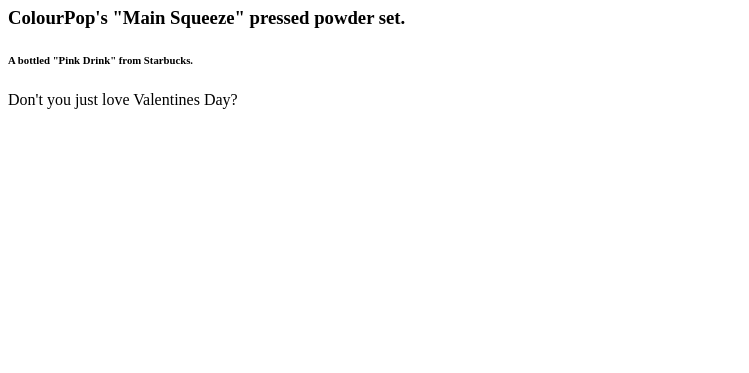
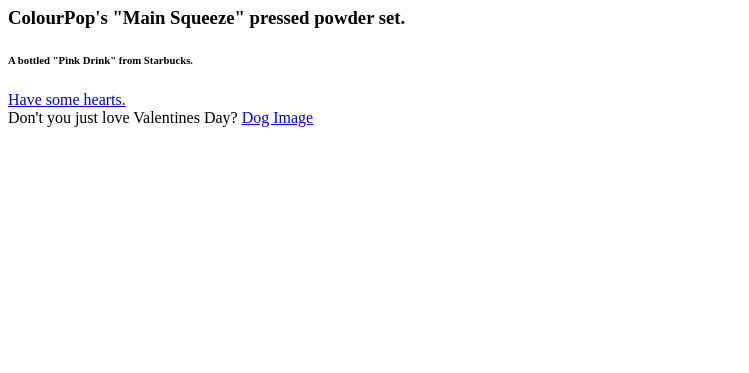
Before and after one commit to lellithan/HTML-n-CSS-Projects, a plain HTML site: page Assignment.html in a window 1280 px wide. Shown: the part 427-800 px from the top of the page, without its empty margins (0-749 px from the left). Drawn offline with Linux system fonts and the light colour scheme.

Commit message:
completed two assignments
added a local image that we referenced in our html file and also reference another online image in our file

```diff
--- a/Assignment.html
+++ b/Assignment.html
@@ -11,7 +11,11 @@
 			<h1>Red colored volumizing mascara from ColourPop.</h1>
 			<h3>ColourPop's "Main Squeeze" pressed powder set.</h3>
 			<h6>A bottled "Pink Drink" from Starbucks.</h6>
+			<a href="https://png.pngtree.com/png-clipart/20210530/original/pngtree-pink-cute-heart-pattern-png-image_6373677.jpg">Have some hearts.</a>
 		</main>
-		<footer>Don't you just love Valentines Day?</footer>
+		<footer>
+			Don't you just love Valentines Day?
+			<a href="Dog.html">Dog Image</a>
+		</footer>
 	</body>
 </html>
```
Also changed, not shown: Dog.html (added, +11 -0 lines), wade.jpg (added).
